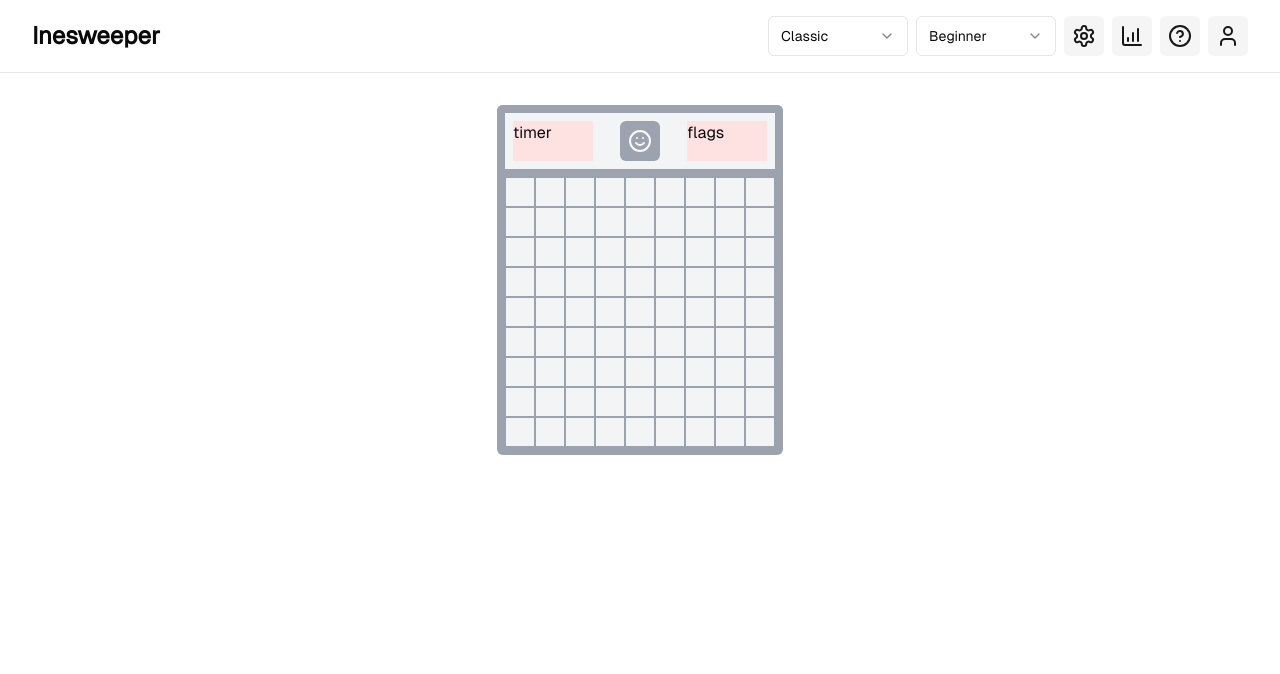
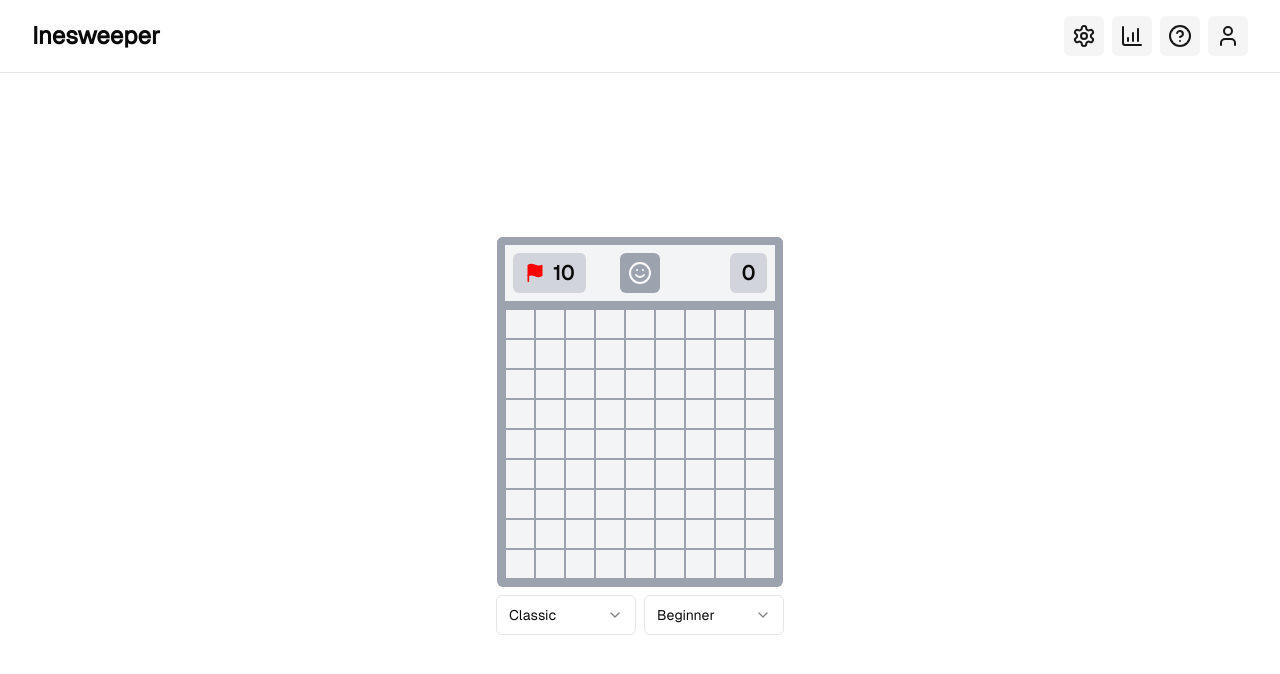
Before and after one commit to osutaiko/inesweeper, a React (Vite) app: page / in a window 1280 px wide. Shown: the top 674 px of the page. Built offline with nearby package versions, Linux system fonts and the light colour scheme.

Commit message:
feat: Implement chording logic for variants & UI cleanup

```diff
--- a/src/components/GameBoard.tsx
+++ b/src/components/GameBoard.tsx
@@ -1,7 +1,7 @@
-import React, { useState, useEffect } from "react";
-import { Board, DifficultyName, VariantName, Cell } from "@/lib/types";
-import { boardConfigLibrary, createBoard, getCellNumber, handleClick, handleChord, handleFlag, isWin, isLoss } from "@/lib/minesweeper";
-import { Flag, Smile, Sun } from "lucide-react";
+import React, { useState, useEffect, useRef } from "react";
+import { Board, DifficultyName, VariantName } from "@/lib/types";
+import { boardConfigLibrary, createBoard, handleClick, handleChord, handleFlag, isWin, isLoss, countRemainingFlags } from "@/lib/minesweeper";
+import { Flag, Laugh, Skull, Smile, Sun } from "lucide-react";
 import { Button } from "./ui/button";
 
 export const GameBoard: React.FC<{
@@ -14,9 +14,60 @@ export const GameBoard: React.FC<{
   const [isFirstClick, setIsFirstClick] = useState(true);
   const [isLmbDown, setIsLmbDown] = useState(false);
   const [isRmbDown, setIsRmbDown] = useState(false);
-  const [isGameOver, setIsGameOver] = useState(false);
+  const [isGameOver, setIsGameOver] = useState<"win" | "loss" | null>(null);
+  const [startTime, setStartTime] = useState<number | null>(null);
+  const [timeElapsed, setTimeElapsed] = useState(0);
+  const animationFrameRef = useRef<number | null>(null);
+
+  const handleReset = () => {
+    if (config) {
+      setBoard(createBoard(config) || []);
+      setIsFirstClick(true);
+      setIsLmbDown(false);
+      setIsRmbDown(false);
+      setIsGameOver(null);
+      setStartTime(null);
+      setTimeElapsed(0);
+    }
+  };
 
   useEffect(() => {
+    const handleKeydown = (e: KeyboardEvent) => {
+      if (e.code === "Space") {
+        e.preventDefault();
+        handleReset();
+      }
+    };
+
+    window.addEventListener("keydown", handleKeydown);
+    return () => {
+      window.removeEventListener("keydown", handleKeydown);
+    };
+  }, []);
+
+  useEffect(() => {
+    if (isGameOver) return;
+
+    const updateTime = () => {
+      if (startTime !== null) {
+        setTimeElapsed(Date.now() - startTime);
+      }
+      animationFrameRef.current = requestAnimationFrame(updateTime);
+    };
+
+    if (startTime !== null) {
+      updateTime();
+    }
+
+    return () => {
+      if (animationFrameRef.current !== null) {
+        cancelAnimationFrame(animationFrameRef.current);
+      }
+    };
+  }, [startTime, isGameOver]);
+
+  useEffect(() => {
+    handleReset();
     if (config) {
       setBoard(createBoard(config) || []);
       setIsFirstClick(true);
@@ -29,8 +80,7 @@ export const GameBoard: React.FC<{
     }
 
     if (isWin(board)) {
-      setIsGameOver(true);
-      alert("You Win! 🎉");
+      setIsGameOver("win");
 
       const updatedBoard = board.map(row =>
         row.map(cell => {
@@ -47,12 +97,11 @@ export const GameBoard: React.FC<{
     }
 
     if (isLoss(board)) {
-      setIsGameOver(true);
-      alert("Game Over! 💥");
+      setIsGameOver("loss");
 
       const updatedBoard = board.map(row =>
         row.map(cell => {
-          if (cell.mineNum !== 0) {
+          if (cell.mineNum !== 0 && cell.state.type !== "flagged") {
             return {
               ...cell,
               state: { ...cell.state, type: "revealed" },
@@ -92,6 +141,8 @@ export const GameBoard: React.FC<{
       } else {
         if (isFirstClick) {
           setIsFirstClick(false);
+          setStartTime(Date.now());
+
           if (board[row][col].mineNum) {
             let moved = false;
 
@@ -120,6 +171,8 @@ export const GameBoard: React.FC<{
     }
   };
 
+  const { remainingPosFlags, remainingNegFlags } = countRemainingFlags(board, config);
+
   const getNumberColorClass = (num: number | null) => {
     if (num === null) {
       return "";
@@ -129,19 +182,35 @@ export const GameBoard: React.FC<{
     } else {
       return ["#b9ff00", "#ff77f6", "#00ffff", "#e1ff83", "#71ffff", "#ff7b7c", "#ffffff", "#7f7f7f"][(-num - 1) % 8];
     }
-  }
+  };
 
   return (
     <div className="flex flex-col w-min h-min bg-gray-100 rounded-md overflow-hidden">
-      <div className="flex justify-between p-2 border-t-8 border-x-8 border-gray-400">
-        <div className="w-[80px] bg-red-100">
-          timer
+      <div className="relative h-[64px] flex justify-between p-2 border-t-8 border-x-8 border-gray-400">
+        <div className="flex flex-col justify-center px-3 -space-y-0.5 bg-gray-300 rounded-md overflow-hidden">
+          {config.posMineCount > 0 &&
+            <div className="flex flex-row items-center gap-2">
+              <Flag stroke="red" fill="red" size={config.negMineCount > 0 ? 15 : 20} />
+              <p className={`font-bold ${config.negMineCount > 0 ? "text-sm" : "text-xl"}`}>{remainingPosFlags}</p>
+            </div>
+          }
+          {config.negMineCount > 0 &&
+            <div className="flex flex-row items-center gap-2">
+              <Flag stroke="blue" fill="blue" size={config.posMineCount > 0 ? 15 : 20} className="rotate-180" />
+              <p className={`font-bold ${config.posMineCount > 0 ? "text-sm" : "text-xl"}`}>{remainingNegFlags}</p>
+            </div>
+          }
         </div>
-        <Button className="bg-gray-400" size="icon">
-          <Smile />
+        <Button
+          className="absolute top-0 top-1/2 left-1/2 transform -translate-x-1/2 -translate-y-1/2 bg-gray-400" size="icon"
+          onClick={handleReset}
+        >
+          {isGameOver === null && <Smile />}
+          {isGameOver === "win" && <Laugh />}
+          {isGameOver === "loss" && <Skull />}
         </Button>
-        <div className="w-[80px] bg-red-100">
-          flags
+        <div className="flex justify-center items-center px-3 bg-gray-300 rounded-md overflow-hidden">
+          <p className="font-bold text-xl">{startTime ? (isGameOver ? (timeElapsed / 1000).toFixed(3) : Math.floor(timeElapsed / 1000)) : 0}</p>
         </div>
       </div>
       <div
@@ -156,9 +225,7 @@ export const GameBoard: React.FC<{
           row.map((cell, colIndex) => (
             <div
               key={`${rowIndex}-${colIndex}`}
-              className={`flex justify-center items-center border border-gray-400 ${
-                cell.state.type === "revealed" ? "bg-gray-300" : "bg-gray-100"
-              }`}
+              className={`flex justify-center items-center border border-gray-400 ${cell.state.type === "revealed" ? "bg-gray-300" : "bg-gray-100"}`}
               style={{
                 width: cellWidth,
                 height: cellWidth,
@@ -169,10 +236,7 @@ export const GameBoard: React.FC<{
             >
               {cell.state.type === "revealed" && (
                 cell.mineNum ?
-                  <div
-                    className="flex flex-wrap justify-center items-center"
-                    style={{ gap: cellWidth / 20 }}
-                  >
+                  <div className="flex flex-wrap w-full h-full justify-center items-center">
                     {Array.from({ length: Math.abs(cell.mineNum) }).map((_, idx) => (
                       <Sun
                         key={`bomb-${idx}`}
@@ -182,6 +246,7 @@ export const GameBoard: React.FC<{
                           height: Math.abs(cell.mineNum) > 1 ? cellWidth * 0.35 : cellWidth * 0.6,
                         }}
                         stroke={cell.mineNum > 0 ? "black" : "white"}
+                        fill={cell.mineNum > 0 ? "black" : "white"}
                       />
                     ))}
                   </div> :
@@ -198,10 +263,7 @@ export const GameBoard: React.FC<{
                 </p>
               )}
               {cell.state.type === "flagged" && (
-                <div
-                  className="flex flex-wrap justify-center items-center"
-                  style={{ gap: cellWidth / 20 }}
-                >
+                <div className="flex flex-wrap w-full h-full justify-center items-center">
                   {Array.from({ length: Math.abs(cell.state.flagNum) }).map((_, idx) => (
                     <Flag
                       key={`flag-${idx}`}
--- a/src/components/Layout.tsx
+++ b/src/components/Layout.tsx
@@ -21,6 +21,28 @@ const Layout = () => {
       <header className="flex flex-row w-full px-4 gap-6 md:px-8 py-4 justify-between items-center border-b">
         <h2>Inesweeper</h2>
         <div className="flex flex-row gap-2">
+
+          <Button variant="secondary" size="icon">
+            <Settings />
+          </Button>
+          <Button variant="secondary" size="icon">
+            <ChartColumnIncreasing />
+          </Button>
+          <Button variant="secondary" size="icon">
+            <CircleHelp />
+          </Button>
+          <Button variant="secondary" size="icon">
+            <User />
+          </Button>
+        </div>
+      </header>
+      <main className="flex flex-col gap-2 justify-center items-center w-full h-[calc(100vh-74px)] px-4 md:px-8 py-6 md:py-8 overflow-y-auto">
+        <GameBoard
+          variant={variant}
+          difficulty={difficulty}
+          cellWidth={30}
+        />
+        <div className="flex flex-row gap-2">
           <Select value={variant} onValueChange={(value) => setVariant(value)}>
             <SelectTrigger className="w-[140px]">
               <SelectValue placeholder="Variant" />
@@ -42,26 +64,7 @@ const Layout = () => {
               <SelectItem value="exp">Expert</SelectItem>
             </SelectContent>
           </Select>
-          <Button variant="secondary" size="icon">
-            <Settings />
-          </Button>
-          <Button variant="secondary" size="icon">
-            <ChartColumnIncreasing />
-          </Button>
-          <Button variant="secondary" size="icon">
-            <CircleHelp />
-          </Button>
-          <Button variant="secondary" size="icon">
-            <User />
-          </Button>
         </div>
-      </header>
-      <main className="flex flex-col items-center w-full h-[calc(100vh-74px)] px-4 md:px-8 py-6 md:py-8 overflow-y-auto">
-        <GameBoard
-          variant={variant}
-          difficulty={difficulty}
-          cellWidth={30}
-        />
       </main>
     </div>
   );
--- a/src/lib/minesweeper.ts
+++ b/src/lib/minesweeper.ts
@@ -139,6 +139,7 @@ export const handleChord = (board: Board, row: number, col: number, config: Boar
   if (cell.state.type !== "revealed") return;
 
   let surroundingFlags = 0;
+  let surroundingHiddens = 0;
 
   for (let dx = -1; dx <= 1; dx++) {
     for (let dy = -1; dy <= 1; dy++) {
@@ -148,14 +149,14 @@ export const handleChord = (board: Board, row: number, col: number, config: Boar
         const neighbor = board[nx][ny];
         if (neighbor.state.type === "flagged") {
           surroundingFlags += neighbor.state.flagNum;
+        } else if (neighbor.state.type === "hidden") {
+          surroundingHiddens++;
         }
       }
     }
   }
 
-  const cellNumber = getCellNumber(board, row, col, config);
-
-  if (surroundingFlags === cellNumber) {
+  const revealSurroundingHiddens = () => {
     for (let dx = -1; dx <= 1; dx++) {
       for (let dy = -1; dy <= 1; dy++) {
         const nx = row + dx;
@@ -167,6 +168,26 @@ export const handleChord = (board: Board, row: number, col: number, config: Boar
         }
       }
     }
+  }
+
+  // Chording rules for Liar
+  if (config.lie) {
+    if (cell.state.num === surroundingFlags - 1 || (surroundingHiddens === 1 && cell.state.num === surroundingFlags + 1)) {
+      revealSurroundingHiddens();
+    }
+    return;
+  }
+
+  // Chording rules for Omega
+  if (config.negMineCount > 0) {
+    if (surroundingHiddens === 1 && surroundingFlags === cell.state.num) {
+      revealSurroundingHiddens();
+    }
+    return;
+  }
+
+  if (surroundingFlags === cell.state.num) {
+    revealSurroundingHiddens();
   }
 
   return false;
@@ -204,3 +225,36 @@ export const handleFlag = (board: Board, row: number, col: number, config: Board
     }
   }
 };
+
+export const countRemainingFlags = (board: Board): { remainingPosFlags: number; remainingNegFlags: number } => {
+  let totalPosMines = 0;
+  let totalNegMines = 0;
+  let placedPosFlags = 0;
+  let placedNegFlags = 0;
+
+  for (const row of board) {
+    for (const cell of row) {
+      if (cell.mineNum > 0) {
+        totalPosMines += cell.mineNum;
+      } else if (cell.mineNum < 0) {
+        totalNegMines += Math.abs(cell.mineNum);
+      }
+
+      if (cell.state.type === "flagged") {
+        if (cell.state.flagNum > 0) {
+          placedPosFlags += cell.state.flagNum;
+        } else {
+          placedNegFlags += Math.abs(cell.state.flagNum);
+        }
+      }
+    }
+  }
+
+  const remainingPosFlags = totalPosMines - placedPosFlags;
+  const remainingNegFlags = totalNegMines - placedNegFlags;
+
+  return {
+    remainingPosFlags: remainingPosFlags,
+    remainingNegFlags: remainingNegFlags,
+  };
+};
```
